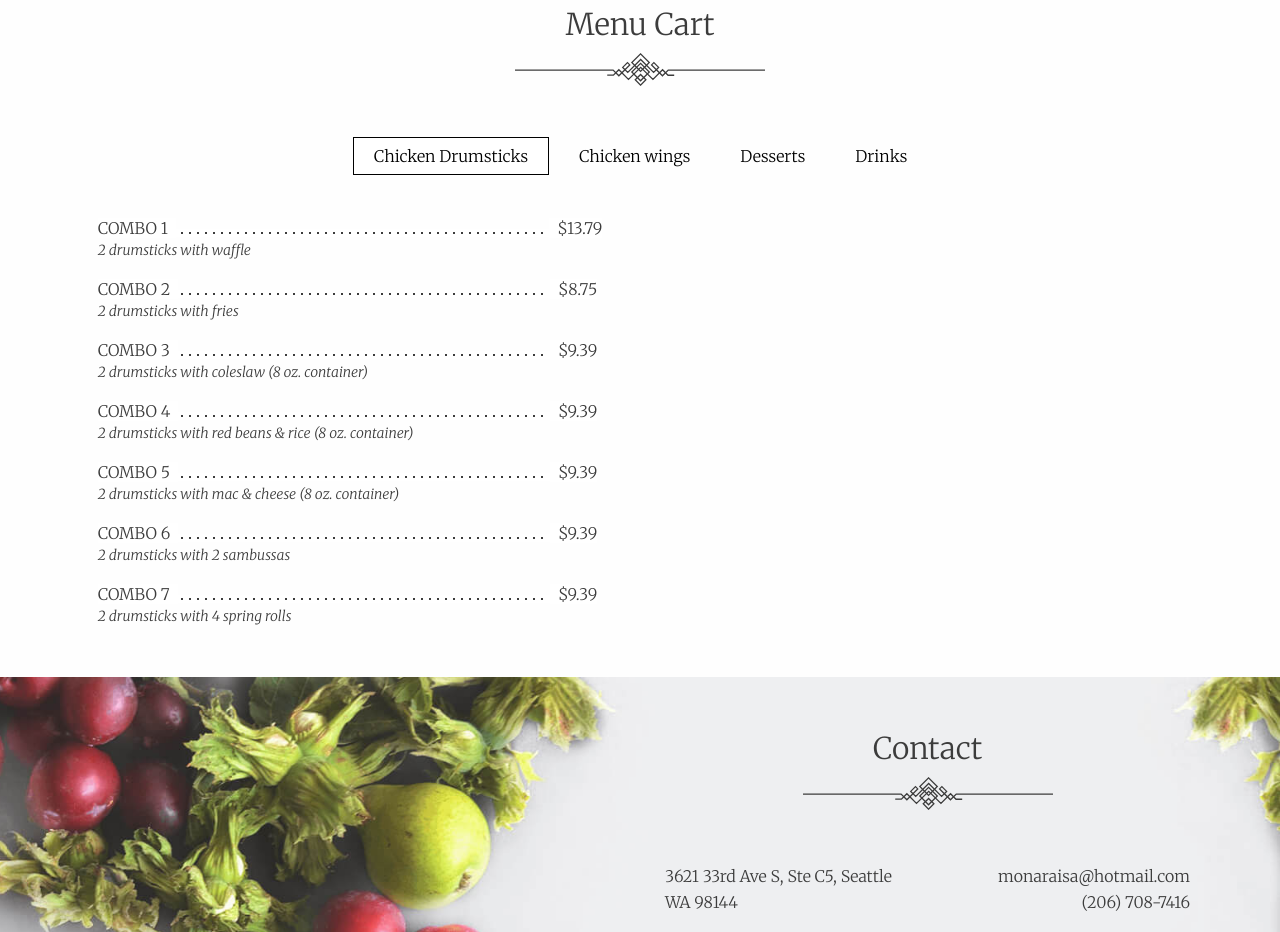
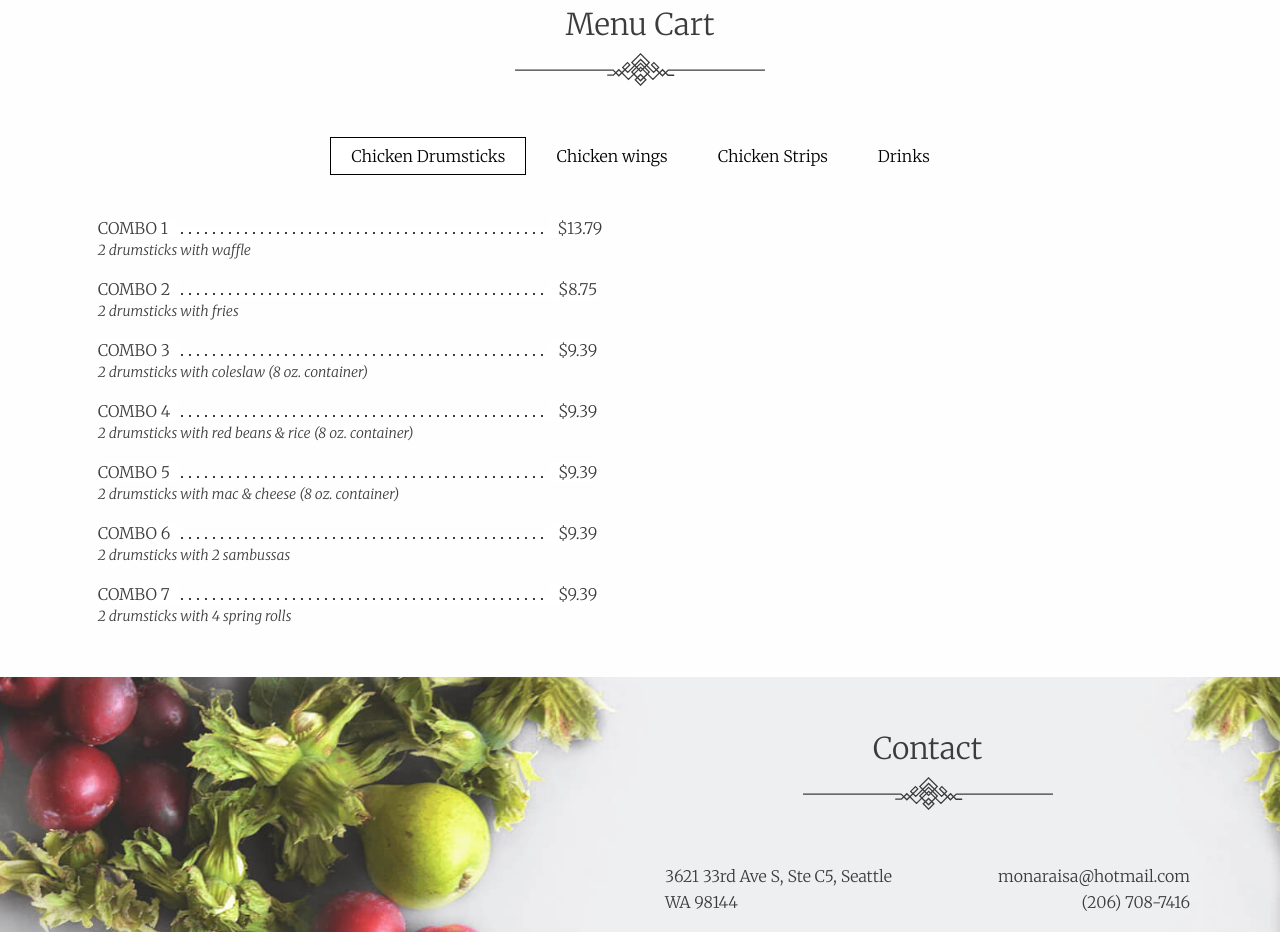
Before and after one commit to xsabilax/Seattle-Chicken-Express, a website: page index.html in a window 1280 px wide. Shown: the part 2539-3471 px from the top of the page. Drawn offline with nearby package versions, Linux system fonts and the light colour scheme.

Commit message:
Update index.html

```diff
--- a/index.html
+++ b/index.html
@@ -272,7 +272,7 @@
             <ul class="menu-navigation" data-tabs data-match-height="true" id="example-tabs">
                 <li class="tabs-title is-active"><a class="m-anim" href="#panel1" aria-selected="true" data-text="Starters">Chicken Drumsticks</a></li>
                 <li class="tabs-title"><a class="m-anim" data-tabs-target="panel2" href="#panel2" data-text="Chicken Wings">Chicken wings</a></li>
-                <li class="tabs-title"><a class="m-anim" data-tabs-target="panel3" href="#panel3" data-text="Desserts">Desserts</a></li>
+                <li class="tabs-title"><a class="m-anim" data-tabs-target="panel3" href="#panel3" data-text="Desserts">Chicken Strips</a></li>
                 <li class="tabs-title"><a class="m-anim" data-tabs-target="panel4" href="#panel4" data-text="Drinks">Drinks</a></li>
             </ul>
 
```
